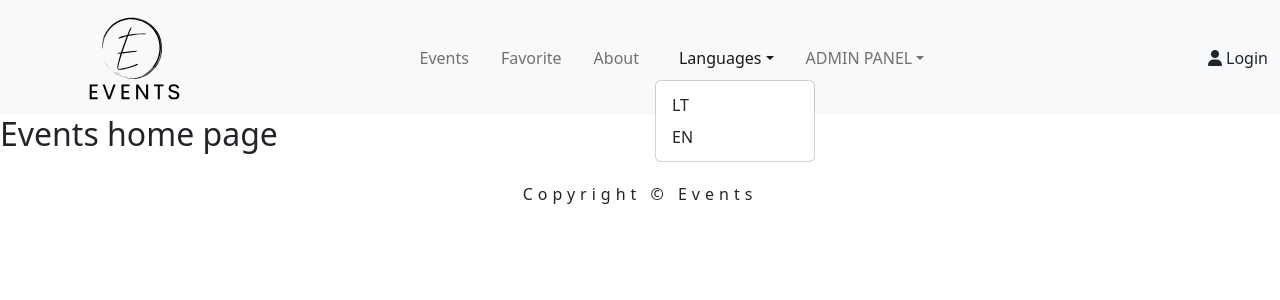
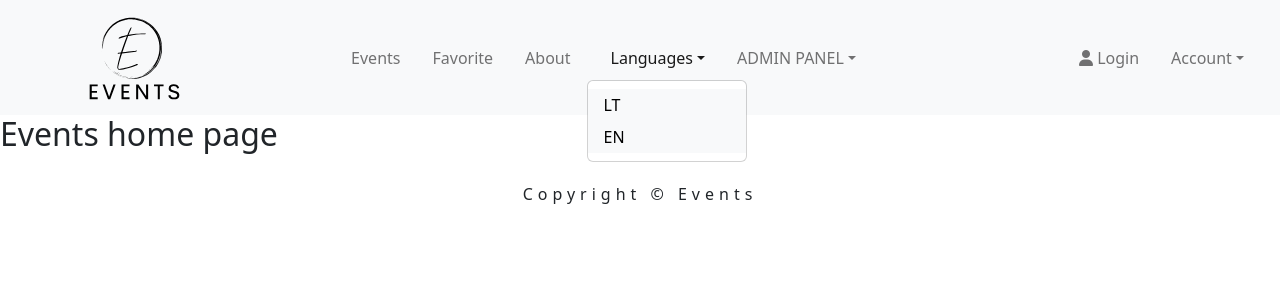
Before and after one commit to kristupasjovaisa/React.Events, a React (Create React App) app in the folder react.events/: page / in a window 1280 px wide. Both pictures are taken after a click on the button "Languages". Shown: the top 300 px of the page. Built offline with nearby package versions, Linux system fonts and the light colour scheme.

Commit message:
Added NavBar item Account

```diff
--- a/react.events/src/containers/Header/HeaderContainer.js
+++ b/react.events/src/containers/Header/HeaderContainer.js
@@ -1,6 +1,8 @@
 import {Container, Nav, Navbar, NavDropdown} from "react-bootstrap";
+import {userCircle} from 'react-icons-kit/fa/userCircle'
 import logo from '../Logo/logo.svg'
 import {NavLink} from "react-router-dom";
+import {Icon} from "react-icons-kit";
 
 const HeaderContainer = () =>
     <Navbar bg="light" expand="lg">
@@ -16,15 +18,21 @@ const HeaderContainer = () =>
                     <Nav.Link to="/events" as={NavLink} className='px-3'> Events</Nav.Link>
                     <Nav.Link to="/favorite" as={NavLink} className='px-3'> Favorite</Nav.Link>
                     <Nav.Link to="/about" as={NavLink} className='px-3'> About</Nav.Link>
-                    <NavDropdown title="Languages" className='px-3' id="navbarScrollingDropdown">
-                        <NavDropdown.Item href="#action5">LT</NavDropdown.Item>
-                        <NavDropdown.Item href="#action6">EN</NavDropdown.Item>
+                    <NavDropdown title="Languages" className='px-3'>
+                        <NavDropdown.Item className='text-bg-light' href="#action5">LT</NavDropdown.Item>
+                        <NavDropdown.Item className='text-bg-light' href="#action6">EN</NavDropdown.Item>
                     </NavDropdown>
-                    <NavDropdown title="ADMIN PANEL" id="navbarScrollingDropdown">
+                    <NavDropdown title="ADMIN PANEL" >
                         <Nav.Link to="/users" as={NavLink}>All users</Nav.Link>
                     </NavDropdown>
                 </Nav>
+                <Nav style={{maxHeight: '100px'}} navbarScroll>
                 <Nav.Link to="/login" as={NavLink}><i className='fas fa-user'></i> Login</Nav.Link>
+                <NavDropdown title="Account" className='px-3'>
+                    <NavDropdown.Item className='text-bg-light'to="/account" as={NavLink}>My Profile</NavDropdown.Item>
+                    <NavDropdown.Item className='text-bg-light' to="/login" as={NavLink}>Logout</NavDropdown.Item>
+                </NavDropdown>
+                </Nav>
             </Navbar.Collapse>
         </Container>
     </Navbar>
```
